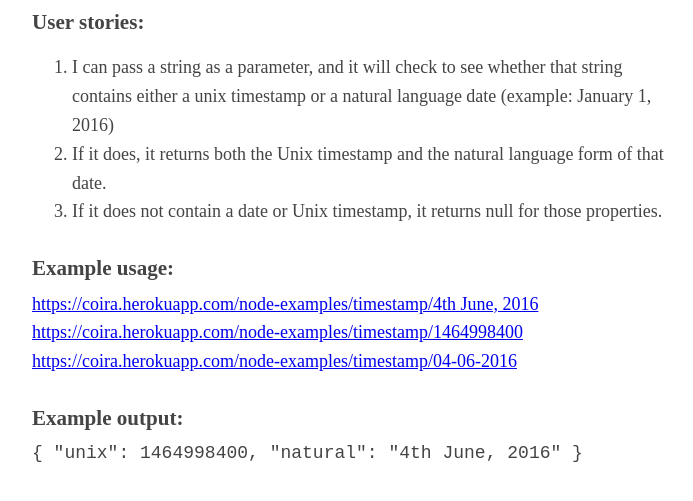
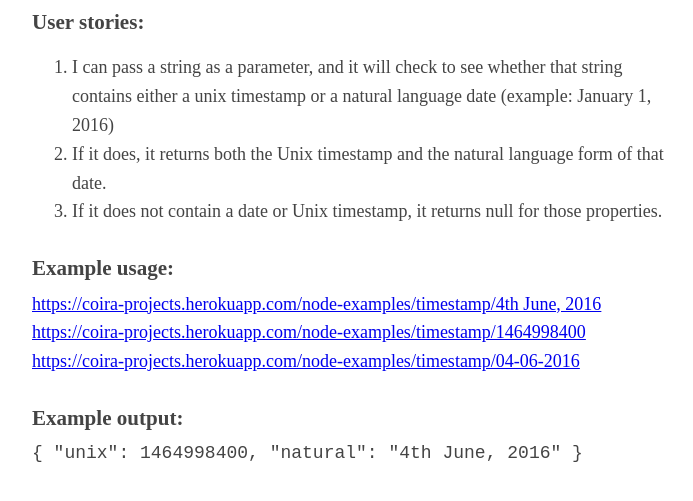
Before and after one commit to Coira/NodeExamples, a website: page TimestampMicroservice/timestamp.html in a window 1280 px wide. Shown: the part 103-604 px from the top of the page, without its empty margins (283-976 px from the left). Drawn offline with Linux system fonts and the light colour scheme; files that its build step writes are made by us from their sources.

Commit message:
added link to heroku project page now that I've created it

```diff
--- a/TimestampMicroservice/timestamp.html
+++ b/TimestampMicroservice/timestamp.html
@@ -20,15 +20,15 @@
     <h3>Example usage:</h3>
 
     <a href="/node-examples/timestamp/4th June, 2016">
-      https://coira.herokuapp.com/node-examples/timestamp/4th June, 2016
+      https://coira-projects.herokuapp.com/node-examples/timestamp/4th June, 2016
     </a>
 
     <a href="/node-examples/timestamp/1464998400">
-      https://coira.herokuapp.com/node-examples/timestamp/1464998400
+      https://coira-projects.herokuapp.com/node-examples/timestamp/1464998400
     </a>
 
     <a href="/node-examples/timestamp/04-06-2016">
-      https://coira.herokuapp.com/node-examples/timestamp/04-06-2016
+      https://coira-projects.herokuapp.com/node-examples/timestamp/04-06-2016
     </a>
     <h3>Example output:</h3>
     <code>
```
Also changed, not shown: index.html (+1 -1 lines).
